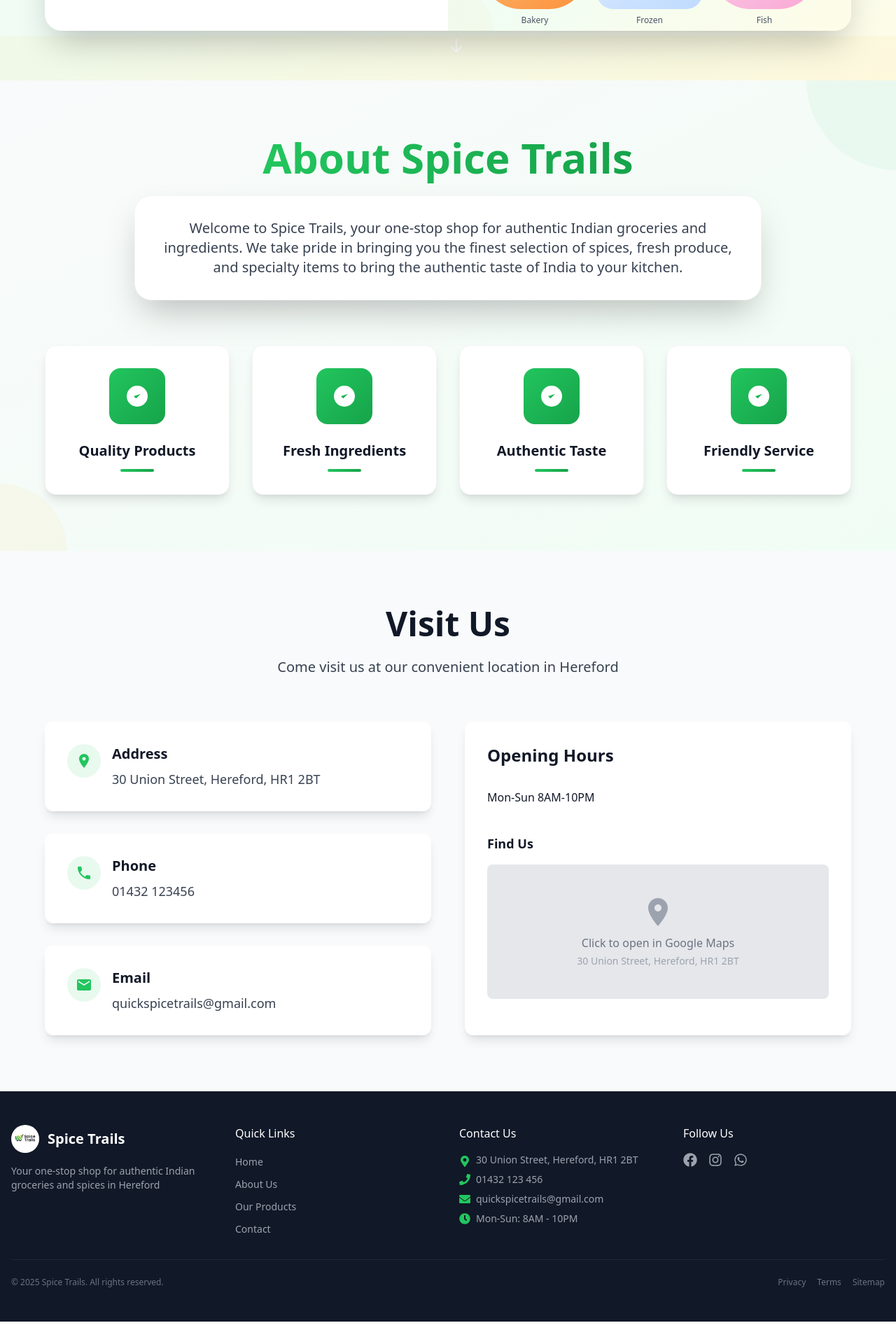
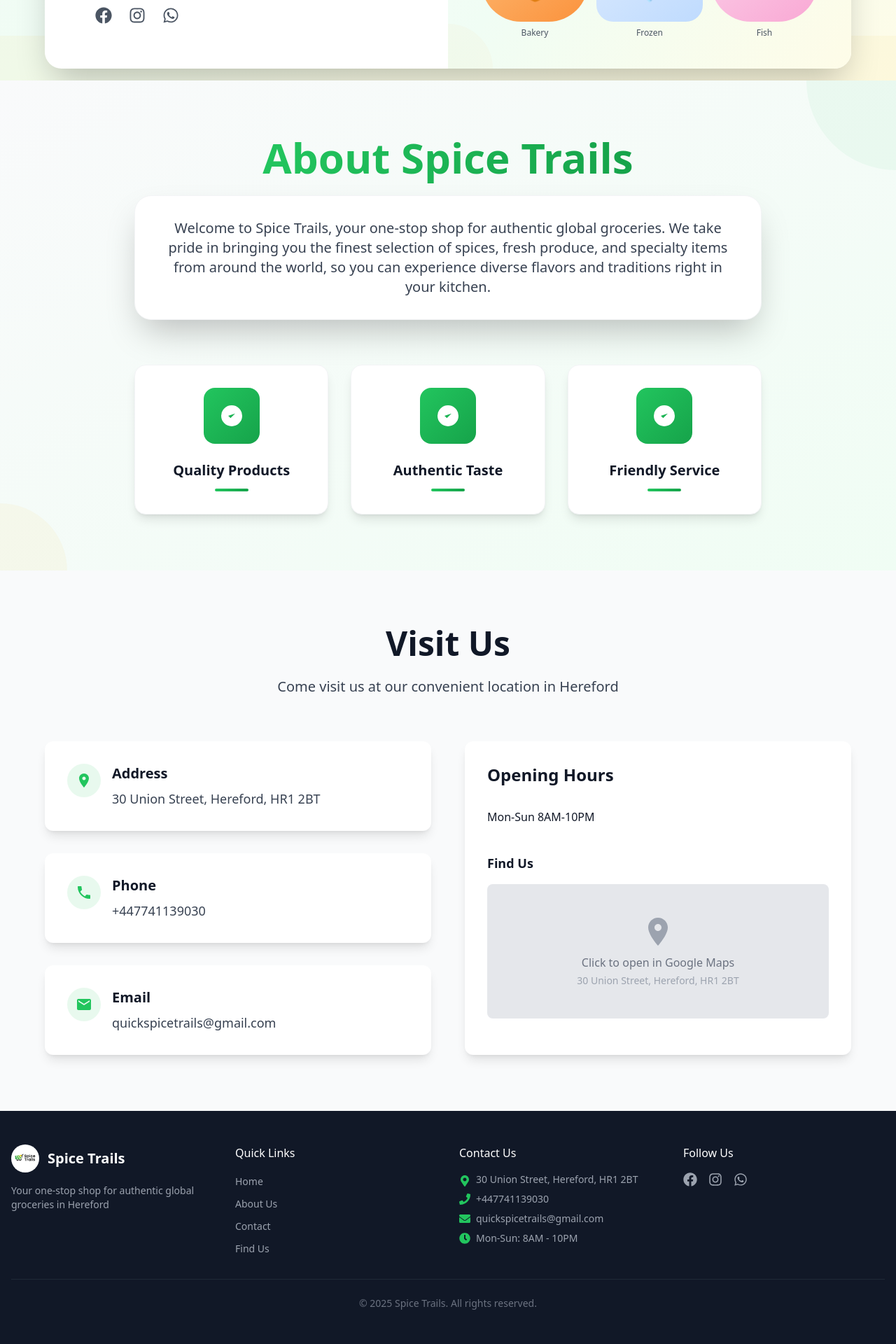
Before and after one commit to Sreehari05055/SpiceTrails, a React (Vite) app: page / in a window 1280 px wide. Shown: the part 685-2605 px from the top of the page at 70% size. Before the commit the page ends 2573 px from the top, so only its background shows below. Built offline with nearby package versions, Linux system fonts and the light colour scheme.

Commit message:
Changed whatsapp link, text descriptions, phone number change, footer quick link updates.

```diff
--- a/src/App.jsx
+++ b/src/App.jsx
@@ -7,23 +7,28 @@
 function App() {
   const [content] = useState({
     hero: {
-      subtitle: 'Your Local Indian Grocery Store',
-      description: 'Discover authentic Indian spices, fresh produce, and more at our family-owned store in Hereford.',
-      location: 'Hereford, UK'
+      subtitle: 'Fresh Finds Daily',
+      description: 'Discover premium spices, fresh produce, and specialty groceries at our family-owned store in Hereford, bringing authentic global flavors straight to your kitchen.',
+      location: 'Hereford, UK',
+      socialLinks: {
+        facebook: 'https://facebook.com/61579647209202/',
+        instagram: 'https://instagram.com/spice_trails_ltd',
+        whatsapp: 'https://wa.me/447741139030'
+      }
     },
     about: {
       title: 'About Spice Trails',
-      description: 'Welcome to Spice Trails, your one-stop shop for authentic Indian groceries and ingredients. We take pride in bringing you the finest selection of spices, fresh produce, and specialty items to bring the authentic taste of India to your kitchen.'
+      description: 'Welcome to Spice Trails, your one-stop shop for authentic global groceries. We take pride in bringing you the finest selection of spices, fresh produce, and specialty items from around the world, so you can experience diverse flavors and traditions right in your kitchen.'
     },
     contact: {
       title: 'Visit Us',
       address: '30 Union Street, Hereford, HR1 2BT',
-      phone: '01432 123456',
+      phone: '+447741139030',
       email: 'quickspicetrails@gmail.com',
       hours: 'Mon-Sun 8AM-10PM'
     },
     footer: {
-      copyright: '© 2023 Spice Trails. All rights reserved.'
+      copyright: '© 2025 Spice Trails. All rights reserved.'
     }
   })
 
--- a/src/components/About.jsx
+++ b/src/components/About.jsx
@@ -5,14 +5,13 @@
     description = 'Learn more about our story and what makes us special.',
     features = [
       'Quality Products',
-      'Fresh Ingredients',
       'Authentic Taste',
       'Friendly Service'
     ]
   } = content;
 
   return (
-    <section className="py-20 bg-gradient-to-br from-gray-50 to-green-50 relative overflow-hidden">
+    <section id="about" className="py-20 bg-gradient-to-br from-gray-50 to-green-50 relative overflow-hidden">
       {/* Background decoration */}
       <div className="absolute top-0 right-0 w-64 h-64 bg-spice-green bg-opacity-5 rounded-full -translate-y-32 translate-x-32"></div>
       <div className="absolute bottom-0 left-0 w-48 h-48 bg-spice-yellow bg-opacity-5 rounded-full translate-y-24 -translate-x-24"></div>
@@ -35,7 +34,7 @@
 
           {/* Features Grid - Only show if features exist */}
           {features && features.length > 0 && (
-            <div className="grid grid-cols-1 md:grid-cols-2 lg:grid-cols-4 gap-8">
+            <div className="grid grid-cols-1 md:grid-cols-3 gap-8 max-w-4xl mx-auto">
               {features.map((feature, index) => (
                 <div key={index} className="group bg-white p-8 rounded-2xl shadow-lg hover:shadow-2xl transition-all duration-300 hover:-translate-y-2 border border-gray-100">
                   <div className="w-20 h-20 bg-gradient-to-br from-spice-green to-spice-dark-green rounded-2xl flex items-center justify-center mx-auto mb-6 group-hover:scale-110 transition-transform duration-300">
--- a/src/components/Contact.jsx
+++ b/src/components/Contact.jsx
@@ -3,13 +3,13 @@
   const {
     title = 'Visit Us',
     address = '30 Union Street, Hereford, HR1 2BT',
-    phone = '01432 123456',
+    phone = '07741139030',
     email = 'quickspicetrails@gmail.com',
     hours = 'Mon-Sun 8AM-10PM'
   } = content;
 
   return (
-    <section className="py-20 bg-gray-50">
+    <section id="contact" className="py-20 bg-gray-50">
       <div className="container mx-auto px-4">
         <div className="max-w-6xl mx-auto">
           <div className="text-center mb-16">
--- a/src/components/Footer.jsx
+++ b/src/components/Footer.jsx
@@ -18,7 +18,7 @@
               <h3 className="text-xl font-bold text-white">Spice Trails</h3>
             </div>
             <p className="text-gray-400 text-sm">
-              Your one-stop shop for authentic Indian groceries and spices in Hereford
+              Your one-stop shop for authentic global groceries in Hereford
             </p>
           </div>
 
@@ -26,10 +26,52 @@
           <div>
             <h4 className="text-white font-medium mb-4 text-base">Quick Links</h4>
             <ul className="space-y-2">
-              <li><a href="#" className="text-gray-400 hover:text-spice-green text-sm">Home</a></li>
-              <li><a href="#about" className="text-gray-400 hover:text-spice-green text-sm">About Us</a></li>
-              <li><a href="#products" className="text-gray-400 hover:text-spice-green text-sm">Our Products</a></li>
-              <li><a href="#contact" className="text-gray-400 hover:text-spice-green text-sm">Contact</a></li>
+              <li>
+                <a
+                  href="#"
+                  onClick={(e) => {
+                    e.preventDefault();
+                    window.scrollTo({ top: 0, behavior: 'smooth' });
+                  }}
+                  className="text-gray-400 hover:text-spice-green text-sm transition-colors duration-200"
+                >
+                  Home
+                </a>
+              </li>
+              <li>
+                <a
+                  href="#about"
+                  onClick={(e) => {
+                    e.preventDefault();
+                    document.getElementById('about')?.scrollIntoView({ behavior: 'smooth' });
+                  }}
+                  className="text-gray-400 hover:text-spice-green text-sm transition-colors duration-200"
+                >
+                  About Us
+                </a>
+              </li>
+              <li>
+                <a
+                  href="#contact"
+                  onClick={(e) => {
+                    e.preventDefault();
+                    document.getElementById('contact')?.scrollIntoView({ behavior: 'smooth' });
+                  }}
+                  className="text-gray-400 hover:text-spice-green text-sm transition-colors duration-200"
+                >
+                  Contact
+                </a>
+              </li>
+              <li>
+                <a
+                  href="https://www.google.com/maps?q=Spicetrails+30+Union+St+Hereford+HR1+2BT"
+                  target="_blank"
+                  rel="noopener noreferrer"
+                  className="text-gray-400 hover:text-spice-green text-sm transition-colors duration-200"
+                >
+                  Find Us
+                </a>
+              </li>
             </ul>
           </div>
 
@@ -50,7 +92,7 @@
               </li>
               <li className="flex items-center">
                 <FaPhone className="text-spice-green mr-2" />
-                <a href="tel:01432123456" className="text-gray-400 hover:text-spice-green text-sm">01432 123 456</a>
+                <a href="tel:01432123456" className="text-gray-400 hover:text-spice-green text-sm">+447741139030</a>
               </li>
               <li className="flex items-center">
                 <FaEnvelope className="text-spice-green mr-2" />
@@ -73,7 +115,7 @@
               <a href="https://instagram.com/spice_trails_ltd" target="_blank" rel="noopener noreferrer" className="text-gray-400 hover:text-spice-green transition-colors">
                 <FaInstagram className="w-5 h-5" />
               </a>
-              <a href="https://chat.whatsapp.com/JeVb7zYCzO5LRBD7lc3Mqi?mode=ems_share_t" target="_blank" rel="noopener noreferrer" className="text-gray-400 hover:text-spice-green transition-colors">
+              <a href="https://wa.me/447741139030" target="_blank" rel="noopener noreferrer" className="text-gray-400 hover:text-spice-green transition-colors">
                 <FaWhatsapp className="w-5 h-5" />
               </a>
             </div>
@@ -82,15 +124,10 @@
 
         {/* Bottom Bar */}
         <div className="border-t border-gray-800 pt-6 mt-8">
-          <div className="flex flex-col md:flex-row justify-between items-center">
-            <p className="text-gray-500 text-xs">
+          <div className="text-center">
+            <p className="text-gray-500 text-sm">
               &copy; {currentYear} Spice Trails. All rights reserved.
             </p>
-            <div className="flex space-x-4 mt-2 md:mt-0">
-              <a href="#" className="text-gray-500 hover:text-spice-green text-xs">Privacy</a>
-              <a href="#" className="text-gray-500 hover:text-spice-green text-xs">Terms</a>
-              <a href="#" className="text-gray-500 hover:text-spice-green text-xs">Sitemap</a>
-            </div>
           </div>
         </div>
       </div>
--- a/src/components/Hero.jsx
+++ b/src/components/Hero.jsx
@@ -1,3 +1,5 @@
+import { FaFacebook, FaInstagram, FaWhatsapp } from 'react-icons/fa';
+
 const Hero = ({ content }) => {
   return (
     <section className="relative min-h-screen flex items-center justify-center bg-gradient-to-br from-gray-100 via-green-50 to-yellow-50 overflow-hidden">
@@ -57,6 +59,37 @@
                     className="border-2 border-spice-green text-spice-green hover:bg-spice-green hover:text-white font-semibold py-4 px-8 rounded-xl transition-all duration-200 text-center"
                   >
                     Visit Us Today
+                  </a>
+                </div>
+
+                {/* Social Media Links */}
+                <div className="flex space-x-6 mt-6 pl-2">
+                  <a
+                    href={content.socialLinks?.facebook}
+                    target="_blank"
+                    rel="noopener noreferrer"
+                    className="text-gray-600 hover:text-spice-green transition-colors"
+                    aria-label="Facebook"
+                  >
+                    <FaFacebook className="w-6 h-6" />
+                  </a>
+                  <a
+                    href={content.socialLinks?.instagram}
+                    target="_blank"
+                    rel="noopener noreferrer"
+                    className="text-gray-600 hover:text-spice-green transition-colors"
+                    aria-label="Instagram"
+                  >
+                    <FaInstagram className="w-6 h-6" />
+                  </a>
+                  <a
+                    href={content.socialLinks?.whatsapp}
+                    target="_blank"
+                    rel="noopener noreferrer"
+                    className="text-gray-600 hover:text-spice-green transition-colors"
+                    aria-label="WhatsApp"
+                  >
+                    <FaWhatsapp className="w-6 h-6" />
                   </a>
                 </div>
               </div>
```
